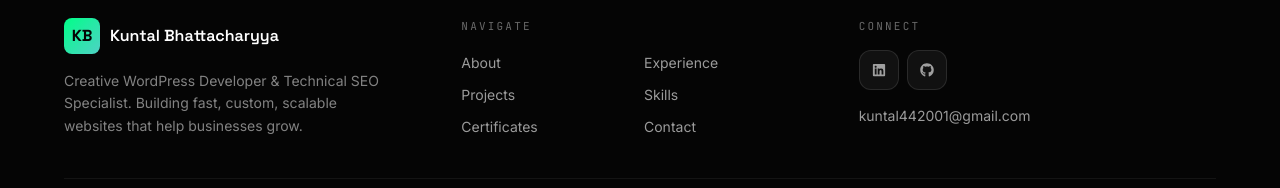
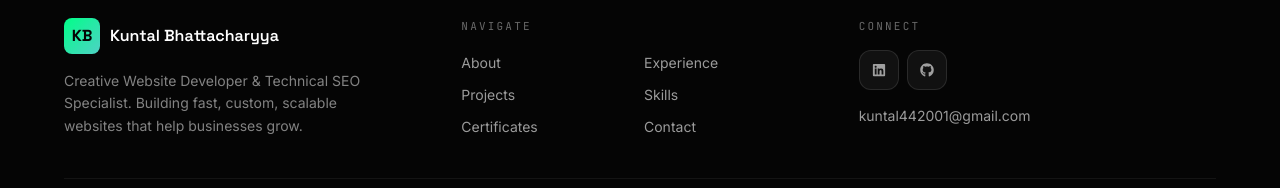
Before and after one commit to kuntal442001/My-Portfolio, a React (Vite) app: page / in a window 1280 px wide. Shown: the part 9953-10141 px from the top of the page. Built offline with nearby package versions, Linux system fonts and the light colour scheme; no server answers.

Commit message:
footer change

```diff
--- a/src/components/Footer.jsx
+++ b/src/components/Footer.jsx
@@ -34,7 +34,7 @@ export default function Footer() {
               </span>
             </div>
             <p className="text-sm leading-relaxed text-white/50 max-w-xs">
-              Creative WordPress Developer & Technical SEO Specialist. Building fast, custom, scalable
+              Creative Website Developer & Technical SEO Specialist. Building fast, custom, scalable
               websites that help businesses grow.
             </p>
           </div>
```
